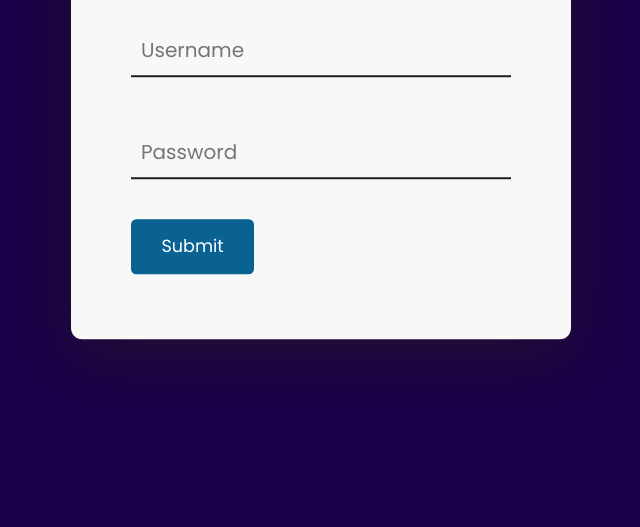
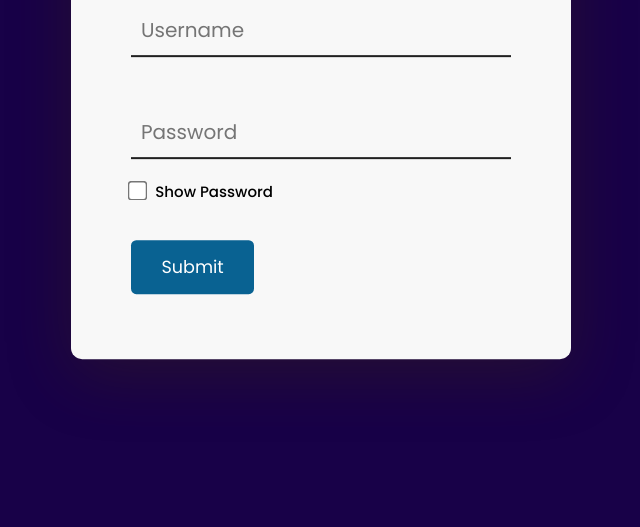
Before and after one commit to fuad-zein/20230617-My_Projects, a plain HTML site: page login-page/naughty-submit-button/index.html in a window 1280 px wide. Shown: the part 273-800 px from the top of the page, without its empty margins (319-959 px from the left). Drawn offline with Linux system fonts and the light colour scheme.

Commit message:
show password

```diff
--- a/login-page/naughty-submit-button/index.html
+++ b/login-page/naughty-submit-button/index.html
@@ -21,8 +21,17 @@
   <body>
     <div class="container">
       <h2>Login</h2>
+      <!-- username -->
       <input type="text" placeholder="Username" id="username" />
+
+      <!-- password -->
       <input type="password" placeholder="Password" id="password" />
+
+      <!-- show password -->
+      <input type="checkbox" onclick="showPassword()" id="show-password" />
+      <label for="show-password"> Show Password</label>
+
+      <!-- submit -->
       <button id="submit">Submit</button>
       <p id="message-ref">Signed Up Successfully...</p>
     </div>
--- a/login-page/naughty-submit-button/script.js
+++ b/login-page/naughty-submit-button/script.js
@@ -32,10 +32,10 @@ usernameRef.addEventListener("input", () => {
   if (!isUsernameValid()) {
     messageRef.style.visibility = "hidden";
     usernameRef.style.cssText =
-      "border-color: #fe2e2e; background-color: #ffc2c2";
+      "border-color: #fe2e2e; border-radius: 0.3em; background-color: #ffc2c2";
   } else {
     usernameRef.style.cssText =
-      "border-color: #34bd34; background-color: #c2ffc2";
+      "border-color: #34bd34; border-radius: 0.3em; background-color: #c2ffc2";
   }
 });
 
@@ -43,10 +43,10 @@ passwordRef.addEventListener("input", () => {
   if (!isPasswordValid()) {
     messageRef.style.visibility = "hidden";
     passwordRef.style.cssText =
-      "border-color: #fe2e2e; background-color: #ffc2c2";
+      "border-color: #fe2e2e; border-radius: 0.3em; background-color: #ffc2c2";
   } else {
     passwordRef.style.cssText =
-      "border-color: #34bd34; background-color: #c2ffc2";
+      "border-color: #34bd34; border-radius: 0.3em; background-color: #c2ffc2";
   }
 });
 
@@ -74,3 +74,11 @@ submitBtn.addEventListener("mouseover", () => {
 submitBtn.addEventListener("click", () => {
   messageRef.style.visibility = "visible";
 });
+
+let showPassword = () => {
+  if (passwordRef.type === "password") {
+    passwordRef.type = "text";
+  } else {
+    passwordRef.type = "password";
+  }
+};
--- a/login-page/naughty-submit-button/style.css
+++ b/login-page/naughty-submit-button/style.css
@@ -28,20 +28,48 @@ h2 {
   color: rgb(6, 74, 127);
 }
 
-input,
+#username,
+#password,
 #submit {
   border: none;
   outline: none;
   display: block;
 }
 
-input {
+#username {
   width: 100%;
   background-color: transparent;
   margin-bottom: 2em;
   font-size: 20px;
   padding: 1em 0 0.5em 0.5em;
   border-bottom: 2px solid #202020;
+}
+
+#password {
+  width: 100%;
+  background-color: transparent;
+  margin-bottom: 1em;
+  font-size: 20px;
+  padding: 1em 0 0.5em 0.5em;
+  border-bottom: 2px solid #202020;
+}
+
+#show-password {
+  background-color: transparent;
+  margin-bottom: 0.5em;
+  -ms-transform: scale(1.5); /* IE */
+  -moz-transform: scale(1.5); /* FF */
+  -webkit-transform: scale(1.5); /* Safari and Chrome */
+  -o-transform: scale(1.5); /* Opera */
+  transform: scale(1.5);
+  padding: 7px;
+  margin-right: 7px;
+  border-radius: 0.3em;
+}
+
+label {
+  font-weight: 500;
+  font-size: 15px;
 }
 
 #submit {
@@ -62,67 +90,3 @@ input {
   color: #34bd34;
   visibility: hidden;
 }
-* {
-  padding: 0;
-  margin: 0;
-  box-sizing: border-box;
-  font-family: "Poppins", sans-serif;
-}
-
-body {
-  background-color: #180148;
-}
-
-.container {
-  width: 31.25em;
-  background-color: #f8f8f8;
-  padding: 1.4em 3.75em;
-  position: absolute;
-  transform: translate(-50%, -50%);
-  top: 50%;
-  left: 50%;
-  border-radius: 0.7em;
-  box-shadow: 0 1em 4em rgba(71, 50, 4, 0.3);
-}
-
-h2 {
-  text-align: center;
-  font-size: 32px;
-  margin-bottom: 30px;
-  color: rgb(6, 74, 127);
-}
-
-input,
-#submit {
-  border: none;
-  outline: none;
-  display: block;
-}
-
-input {
-  width: 100%;
-  background-color: transparent;
-  margin-bottom: 2em;
-  font-size: 20px;
-  padding: 1em 0 0.5em 0.5em;
-  border-bottom: 2px solid #202020;
-}
-
-#submit {
-  position: relative;
-  left: 0;
-  font-size: 1.1em;
-  width: 7em;
-  background-color: #096292;
-  color: white;
-  padding: 0.8em 0;
-  margin-top: 2em;
-  border-radius: 0.3em;
-}
-
-#message-ref {
-  font-size: 0.9em;
-  margin-top: 1.5em;
-  color: #34bd34;
-  visibility: hidden;
-}
```
